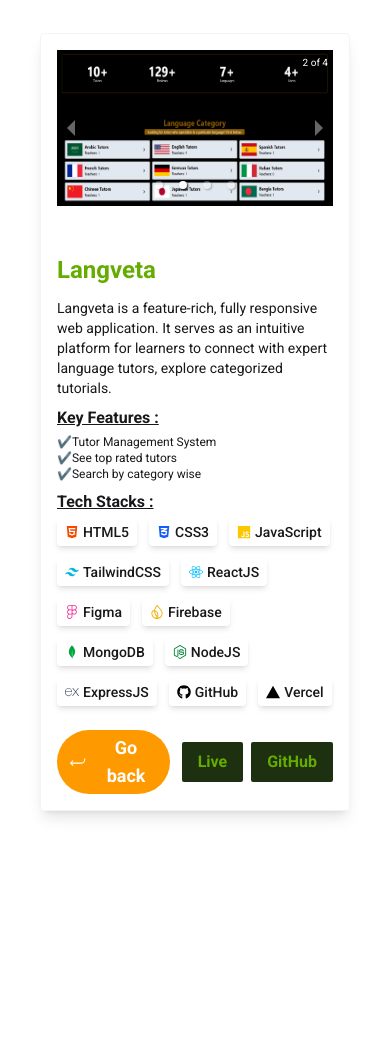
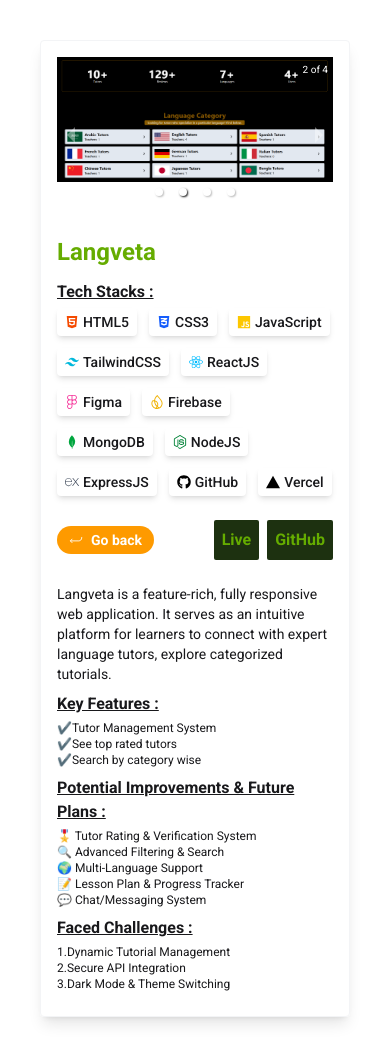
Before and after one commit to MizanRbf/portfolio.mizanrbf, a React (Vite) app: page /project_2 in a window 390 px wide. Before the commit the page ends 844 px from the top, so only its background shows below. Built offline with nearby package versions, Linux system fonts and the light colour scheme.

Commit message:
project section updated

```diff
--- a/src/Components/Projects/Project1/Project1.jsx
+++ b/src/Components/Projects/Project1/Project1.jsx
@@ -19,10 +19,12 @@
     <Section>
       <div className="shadow-lg border border-gray-100 p-4 rounded-sm">
         <div>
-          {/* Slider */}
+          {/* Left Section */}
           <div className="w-full mb-3">
             <Slider1></Slider1>
           </div>
+
+          {/* Right Section */}
           <div className="w-full text-left">
             {/* Title */}
             <h1 className="text-2xl lg:text-4xl font-bold mb-3 text-primary">
--- a/src/Components/Projects/Project2/Slider2.jsx
+++ b/src/Components/Projects/Project2/Slider2.jsx
@@ -9,23 +9,23 @@
 
 const Slider2 = () => {
   return (
-    <div className="md:h-[150px] lg:h-[250px] overflow-hidden">
+    <div className="w-full aspect-video overflow-hidden">
       <Carousel autoPlay={true} infiniteLoop={true} showThumbs={false}>
         {/* Slider-1 */}
-        <div className="h-full">
-          <img className="h-full" src={ProSlider1} />
+        <div className="">
+          <img className="w-full h-full object-cover" src={ProSlider1} />
         </div>
         {/* Slider-2 */}
-        <div className="h-full">
-          <img className="h-full" src={ProSlider2} />
+        <div className="">
+          <img className="w-full h-full object-cover" src={ProSlider2} />
         </div>
         {/* Slider-3 */}
-        <div className="h-full">
-          <img className="h-full" src={ProSlider3} />
+        <div className="">
+          <img className="w-full h-full object-cover" src={ProSlider3} />
         </div>
         {/* Slider-4 */}
-        <div className="h-full">
-          <img className="h-full" src={ProSlider4} />
+        <div className="">
+          <img className="w-full h-full object-cover" src={ProSlider4} />
         </div>
       </Carousel>
     </div>
--- a/src/Layouts/ProjectLayouts/Project1.jsx
+++ b/src/Layouts/ProjectLayouts/Project1.jsx
@@ -6,16 +6,56 @@
 
 const Project1 = () => {
   return (
-    <div className="w-full h-screen  flex items-center px-10">
+    <div className="w-full p-10  flex items-center px-10">
       <div className="shadow-lg border border-gray-100 p-4 rounded-sm max-w-[1500px] mx-auto px-4">
         <div className="flex flex-col lg:flex-row gap-6 items-center ">
-          {/* Slider */}
-          <div className="w-full mb-6 flex flex-col lg:flex-row gap-6 items-center">
-            <Slider1></Slider1>
+          {/* Left Section */}
+          <div className="w-full">
+            <div className="w-full mb-6 flex flex-col lg:flex-row gap-6 items-center">
+              <Slider1></Slider1>
+            </div>
+            {/* Title */}
+            <h1 className="text-2xl lg:text-4xl font-bold mb-3 text-primary lg:hidden">
+              Skilnado
+            </h1>
+            {/* Tech Stacks */}
+            <div className="mb-6">
+              <h2 className="font-bold underline mb-1">Tech Stacks :</h2>
+              <TechBadges></TechBadges>
+            </div>
+
+            {/* Button */}
+            <div className="flex gap-3 justify-between items-center">
+              {/* Back Button */}
+              <Link to={-1}>
+                <button className="bg-amber-500 text-white text-sm md:text-lg px-3 py-1  font-bold  cursor-pointer flex items-center gap-2 rounded-full">
+                  <IoReturnDownBackOutline />
+                  Go back
+                </button>
+              </Link>
+              <div className="flex gap-2">
+                <a
+                  href="https://skilnado.web.app"
+                  target="blank"
+                  className="bg-secondary px-2 md:px-6 py-2 rounded-xs hover:bg-[#4c8626] hover:text-white cursor-pointer flex items-center gap-1 font-bold transform transition-all ease-in-out duration-300 text-primary"
+                >
+                  Live
+                </a>
+                <a
+                  href="https://github.com/MizanRbf/skilnado-client"
+                  target="blank"
+                  className=" px-2 md:px-6 py-2 rounded-xs hover:bg-[#4c8626] hover:text-white cursor-pointer flex items-center gap-1 font-bold transform transition-all ease-in-out duration-300 text-primary bg-secondary"
+                >
+                  GitHub
+                </a>
+              </div>
+            </div>
           </div>
+
+          {/* Right Section */}
           <div className="w-full text-left">
             {/* Title */}
-            <h1 className="text-2xl lg:text-4xl font-bold mb-3 text-primary">
+            <h1 className="text-2xl lg:text-4xl font-bold mb-3 text-primary hidden lg:block">
               Skilnado
             </h1>
             {/* Description */}
@@ -34,37 +74,27 @@
                 <li>✔️Performance Overview at a Glance</li>
               </ul>
             </div>
-            {/* Tech Stacks */}
-            <div className="mb-6">
-              <h2 className="font-bold underline mb-1">Tech Stacks :</h2>
-              <TechBadges></TechBadges>
+            {/* Potential Improvements & Future Plans */}
+            <div className="mb-2">
+              <h2 className="font-bold underline mb-1">
+                Potential Improvements & Future Plans :
+              </h2>
+              <ul className="text-xs md:text-sm">
+                <li>🔐 Role-Based Dashboard Access</li>
+                <li>💬 Real-time Messaging System</li>
+                <li>💰 Payment Gateway Integration</li>
+                <li>📩 Notification System</li>
+                <li>📱 Mobile App Version</li>
+              </ul>
             </div>
-
-            {/* Button */}
-            <div className="flex gap-3 justify-between items-center">
-              {/* Back Button */}
-              <Link to={-1}>
-                <button className="bg-amber-500 text-white px-3 py-1 text-lg font-bold  cursor-pointer flex items-center gap-2 rounded-full">
-                  <IoReturnDownBackOutline />
-                  Go back
-                </button>
-              </Link>
-              <div className="flex gap-2">
-                <a
-                  href="https://skilnado.web.app"
-                  target="blank"
-                  className="bg-secondary px-4 md:px-6 py-2 rounded-xs hover:bg-[#4c8626] hover:text-white cursor-pointer flex items-center gap-1 font-bold transform transition-all ease-in-out duration-300 text-primary"
-                >
-                  Live
-                </a>
-                <a
-                  href="https://github.com/MizanRbf/skilnado-client"
-                  target="blank"
-                  className=" px-4 md:px-6 py-2 rounded-xs hover:bg-[#4c8626] hover:text-white cursor-pointer flex items-center gap-1 font-bold transform transition-all ease-in-out duration-300 text-primary bg-secondary"
-                >
-                  GitHub
-                </a>
-              </div>
+            {/* Faced Challenges */}
+            <div className="mb-2">
+              <h2 className="font-bold underline mb-1">Faced Challenges :</h2>
+              <ul className="text-xs md:text-sm">
+                <li>1.Role-Based Access & Route Protection</li>
+                <li>2.Task Filtering and Ownership Logic</li>
+                <li>3.UI Consistency Across Device Sizes</li>
+              </ul>
             </div>
           </div>
         </div>
--- a/src/Layouts/ProjectLayouts/Project2.jsx
+++ b/src/Layouts/ProjectLayouts/Project2.jsx
@@ -7,16 +7,57 @@
 
 const Project2 = () => {
   return (
-    <div className="w-full h-screen  flex items-center px-10">
+    <div className="w-full p-10  flex items-center px-10">
       <div className="shadow-lg border border-gray-100 p-4 rounded-sm max-w-[1500px] mx-auto px-4">
         <div className="flex flex-col lg:flex-row gap-6 items-center">
-          {/* Slider */}
-          <div className="w-full mb-6">
-            <Slider2></Slider2>
+          {/* Left Section */}
+          <div className="w-full">
+            <div className="w-full mb-6">
+              <Slider2></Slider2>
+            </div>
+
+            {/* Title */}
+            <h1 className="text-2xl lg:text-4xl font-bold mb-3 text-primary lg:hidden">
+              Langveta
+            </h1>
+            {/* Tech Stacks */}
+            <div className="mb-6">
+              <h2 className="font-bold underline mb-1">Tech Stacks :</h2>
+              <TechBadges></TechBadges>
+            </div>
+
+            {/* Button */}
+            <div className="flex gap-3 justify-between items-center">
+              {/* Back Button */}
+              <Link to={-1}>
+                <button className="bg-amber-500 text-white py-1 text-sm md:text-lg px-3 font-bold  cursor-pointer flex items-center gap-2 rounded-full">
+                  <IoReturnDownBackOutline />
+                  Go back
+                </button>
+              </Link>
+              <div className="flex gap-2">
+                <a
+                  href="https://langveta-client.web.app"
+                  target="blank"
+                  className="bg-secondary px-2 md:px-6 py-2 rounded-xs hover:bg-[#4c8626] hover:text-white cursor-pointer flex items-center gap-1 font-bold transform transition-all ease-in-out duration-300 text-primary"
+                >
+                  Live
+                </a>
+                <a
+                  href="https://github.com/MizanRbf/langveta-client"
+                  target="blank"
+                  className=" px-2 md:px-6 py-2 rounded-xs hover:bg-[#4c8626] hover:text-white cursor-pointer flex items-center gap-1 font-bold transform transition-all ease-in-out duration-300 text-primary bg-secondary"
+                >
+                  GitHub
+                </a>
+              </div>
+            </div>
           </div>
+
+          {/* Right Section */}
           <div className="w-full text-left">
             {/* Title */}
-            <h1 className="text-2xl lg:text-4xl font-bold mb-3 text-primary">
+            <h1 className="text-2xl lg:text-4xl font-bold mb-3 text-primary hidden lg:block">
               Langveta
             </h1>
             {/* Description */}
@@ -34,37 +75,27 @@
                 <li>✔️Search by category wise</li>
               </ul>
             </div>
-            {/* Tech Stacks */}
-            <div className="mb-6">
-              <h2 className="font-bold underline mb-1">Tech Stacks :</h2>
-              <TechBadges></TechBadges>
+            {/* Potential Improvements &  Future Plans */}
+            <div className="mb-2">
+              <h2 className="font-bold underline mb-1">
+                Potential Improvements & Future Plans :
+              </h2>
+              <ul className="text-xs md:text-sm">
+                <li>🎖️ Tutor Rating & Verification System</li>
+                <li>🔍 Advanced Filtering & Search</li>
+                <li>🌍 Multi-Language Support</li>
+                <li>📝 Lesson Plan & Progress Tracker</li>
+                <li>💬 Chat/Messaging System</li>
+              </ul>
             </div>
-
-            {/* Button */}
-            <div className="flex gap-3 justify-between items-center">
-              {/* Back Button */}
-              <Link to={-1}>
-                <button className="bg-amber-500 text-white px-3 py-1 text-lg font-bold  cursor-pointer flex items-center gap-2 rounded-full">
-                  <IoReturnDownBackOutline />
-                  Go back
-                </button>
-              </Link>
-              <div className="flex gap-2">
-                <a
-                  href="https://langveta-client.web.app"
-                  target="blank"
-                  className="bg-secondary px-4 md:px-6 py-2 rounded-xs hover:bg-[#4c8626] hover:text-white cursor-pointer flex items-center gap-1 font-bold transform transition-all ease-in-out duration-300 text-primary"
-                >
-                  Live
-                </a>
-                <a
-                  href="https://github.com/MizanRbf/langveta-client"
-                  target="blank"
-                  className=" px-4 md:px-6 py-2 rounded-xs hover:bg-[#4c8626] hover:text-white cursor-pointer flex items-center gap-1 font-bold transform transition-all ease-in-out duration-300 text-primary bg-secondary"
-                >
-                  GitHub
-                </a>
-              </div>
+            {/* Faced Challenges */}
+            <div className="mb-2">
+              <h2 className="font-bold underline mb-1">Faced Challenges :</h2>
+              <ul className="text-xs md:text-sm">
+                <li>1.Dynamic Tutorial Management</li>
+                <li>2.Secure API Integration</li>
+                <li>3.Dark Mode & Theme Switching</li>
+              </ul>
             </div>
           </div>
         </div>
--- a/src/Layouts/ProjectLayouts/Project3.jsx
+++ b/src/Layouts/ProjectLayouts/Project3.jsx
@@ -7,16 +7,54 @@
 
 const Project3 = () => {
   return (
-    <div className="w-full h-screen  flex items-center px-10">
+    <div className="w-full flex items-center p-10">
       <div className="shadow-lg border border-gray-100 p-4 rounded-sm max-w-[1500px] mx-auto px-4">
         <div className="flex flex-col lg:flex-row gap-6 items-center">
-          {/* Slider */}
-          <div className="w-full flex flex-col lg:flex-row gap-6 items-center">
-            <Slider3></Slider3>
+          {/* Left Section */}
+          <div className="w-full">
+            <div className="w-full flex flex-col lg:flex-row gap-6 items-center">
+              <Slider3></Slider3>
+            </div>
+
+            {/* Title */}
+            <h1 className="text-2xl lg:text-4xl font-bold mb-3 text-primary lg:hidden">
+              Subnestic
+            </h1>
+            {/* Tech Stacks */}
+            <div className="mb-6">
+              <h2 className="font-bold underline mb-1">Tech Stacks :</h2>
+              <TechBadges></TechBadges>
+            </div>
+
+            {/* Button */}
+            <div className="flex gap-3 justify-between items-center">
+              <Link to={-1}>
+                <button className="bg-amber-500 text-white text-sm md:text-lg px-3 py-1  font-bold  cursor-pointer flex items-center gap-2 rounded-full">
+                  <IoReturnDownBackOutline />
+                  Go back
+                </button>
+              </Link>
+              <div className="flex gap-2">
+                <a
+                  href="https://subnestic.web.app"
+                  className="bg-secondary px-2 md:px-6 py-2 rounded-xs hover:bg-[#4c8626] hover:text-white cursor-pointer flex items-center gap-1 font-bold transform transition-all ease-in-out duration-300 text-primary"
+                >
+                  Live
+                </a>
+                <a
+                  href="https://github.com/MizanRbf/subnestic-client"
+                  className=" px-2 md:px-6 py-2 rounded-xs hover:bg-[#4c8626] hover:text-white cursor-pointer flex items-center gap-1 font-bold transform transition-all ease-in-out duration-300 text-primary bg-secondary"
+                >
+                  GitHub
+                </a>
+              </div>
+            </div>
           </div>
+
+          {/* Right Section */}
           <div className="w-full text-left">
             {/* Title */}
-            <h1 className="text-2xl lg:text-4xl font-bold mb-3 text-primary">
+            <h1 className="text-2xl lg:text-4xl font-bold mb-3 text-primary hidden lg:block">
               Subnestic
             </h1>
             {/* Description */}
@@ -38,34 +76,27 @@
                 <li>✔️Structured Routing & Layouts</li>
               </ul>
             </div>
-            {/* Tech Stacks */}
-            <div className="mb-6">
-              <h2 className="font-bold underline mb-1">Tech Stacks :</h2>
-              <TechBadges></TechBadges>
+            {/* Potential Improvements & Future Plans */}
+            <div className="mb-2">
+              <h2 className="font-bold underline mb-1">
+                Potential Improvements & Future Plans :
+              </h2>
+              <ul className="text-xs md:text-sm">
+                <li>🧾 Subscription Plan Customization</li>
+                <li>🗂️ Wishlist & Save for Later</li>
+                <li>💳 Integrated Payment Gateway</li>
+                <li>📦 Track Shipping Status</li>
+                <li>💬 User-to-User Review Replies</li>
+              </ul>
             </div>
-
-            {/* Button */}
-            <div className="flex gap-3 justify-between items-center">
-              <Link to={-1}>
-                <button className="bg-amber-500 text-white px-3 py-1 text-lg font-bold  cursor-pointer flex items-center gap-2 rounded-full">
-                  <IoReturnDownBackOutline />
-                  Go back
-                </button>
-              </Link>
-              <div className="flex gap-2">
-                <a
-                  href="https://subnestic.web.app"
-                  className="bg-secondary px-4 md:px-6 py-2 rounded-xs hover:bg-[#4c8626] hover:text-white cursor-pointer flex items-center gap-1 font-bold transform transition-all ease-in-out duration-300 text-primary"
-                >
-                  Live
-                </a>
-                <a
-                  href="https://github.com/MizanRbf/subnestic-client"
-                  className=" px-4 md:px-6 py-2 rounded-xs hover:bg-[#4c8626] hover:text-white cursor-pointer flex items-center gap-1 font-bold transform transition-all ease-in-out duration-300 text-primary bg-secondary"
-                >
-                  GitHub
-                </a>
-              </div>
+            {/* Faced Challenges */}
+            <div className="mb-2">
+              <h2 className="font-bold underline mb-1">Faced Challenges :</h2>
+              <ul className="text-xs md:text-sm">
+                <li>1.Local Storage for Order Management</li>
+                <li>2.Review & Testimonial System Simulation</li>
+                <li>3.Chart & Data Visualization</li>
+              </ul>
             </div>
           </div>
         </div>
```
Also changed, not shown: src/Components/Projects/Project1/Slider1.jsx (+9 -9 lines), src/Components/Projects/Project3/Slider3.jsx (+9 -9 lines).
